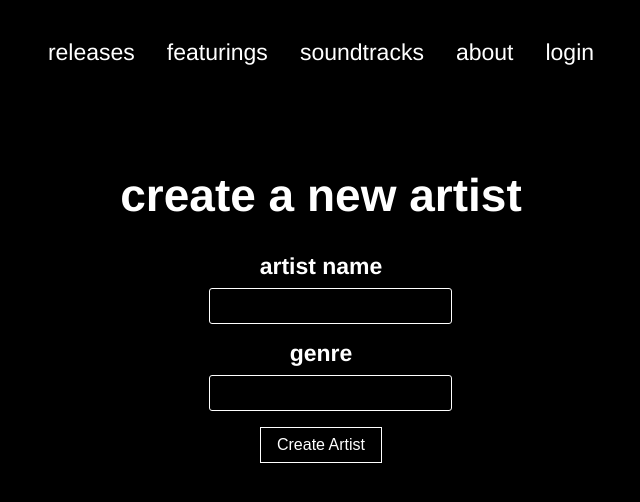
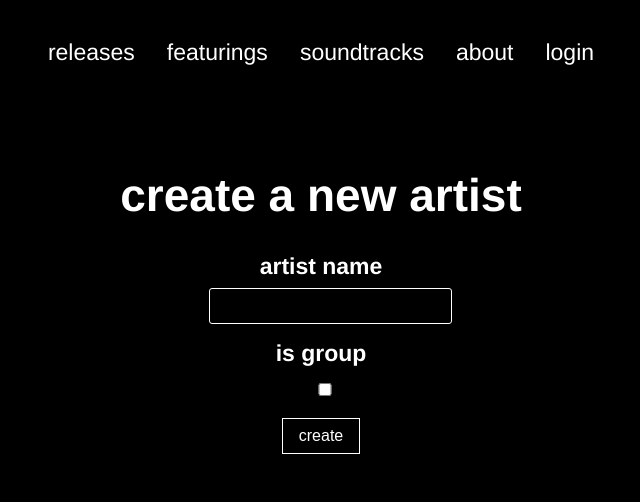
Before and after one commit to guerrinharj/gpgc-vue, a Vue app: page /create-artist in a window 1280 px wide. Shown: the top 502 px of the page, without its empty margins (319-959 px from the left). Built offline with nearby package versions, Linux system fonts and the light colour scheme.

Commit message:
edited artist name form

```diff
--- a/src/components/CreateArtistForm.vue
+++ b/src/components/CreateArtistForm.vue
@@ -5,10 +5,10 @@
             <input id="name" v-model="form.name" required />
         </div>
         <div>
-            <label for="genre">Genre</label>
-            <input id="genre" v-model="form.genre" required />
+            <label for="is_group">Is Group</label>
+            <input id="is_group" type="checkbox" v-model="form.is_group" />
         </div>
-        <button type="submit">Create Artist</button>
+        <button type="submit">Create</button>
     </form>
 </template>
 
@@ -21,8 +21,7 @@ export default {
         return {
             form: {
                 name: '',
-                genre: '',
-                bio: '',
+                is_group: false,
             },
         };
     },
@@ -54,7 +53,7 @@ export default {
     font-weight: bold;
 }
 
-.create-artist-form input, .create-artist-form textarea {
+.create-artist-form input {
     padding: 0.5rem;
     font-size: 1rem;
     width: 100%;
@@ -62,6 +61,7 @@ export default {
 }
 
 .create-artist-form button {
+    text-transform: inherit;
     padding: 0.5rem 1rem;
     font-size: 1rem;
     color: white;
```
